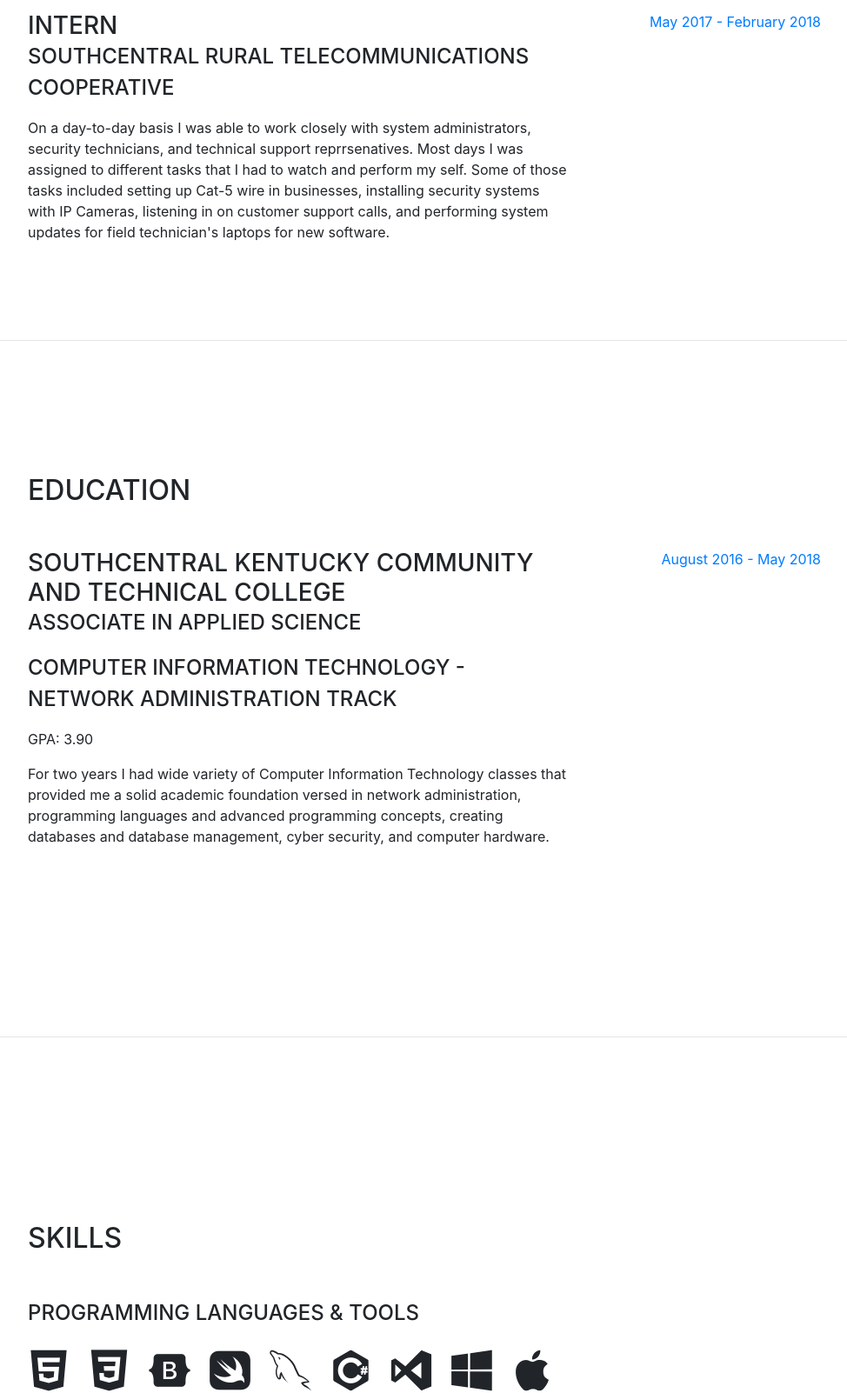
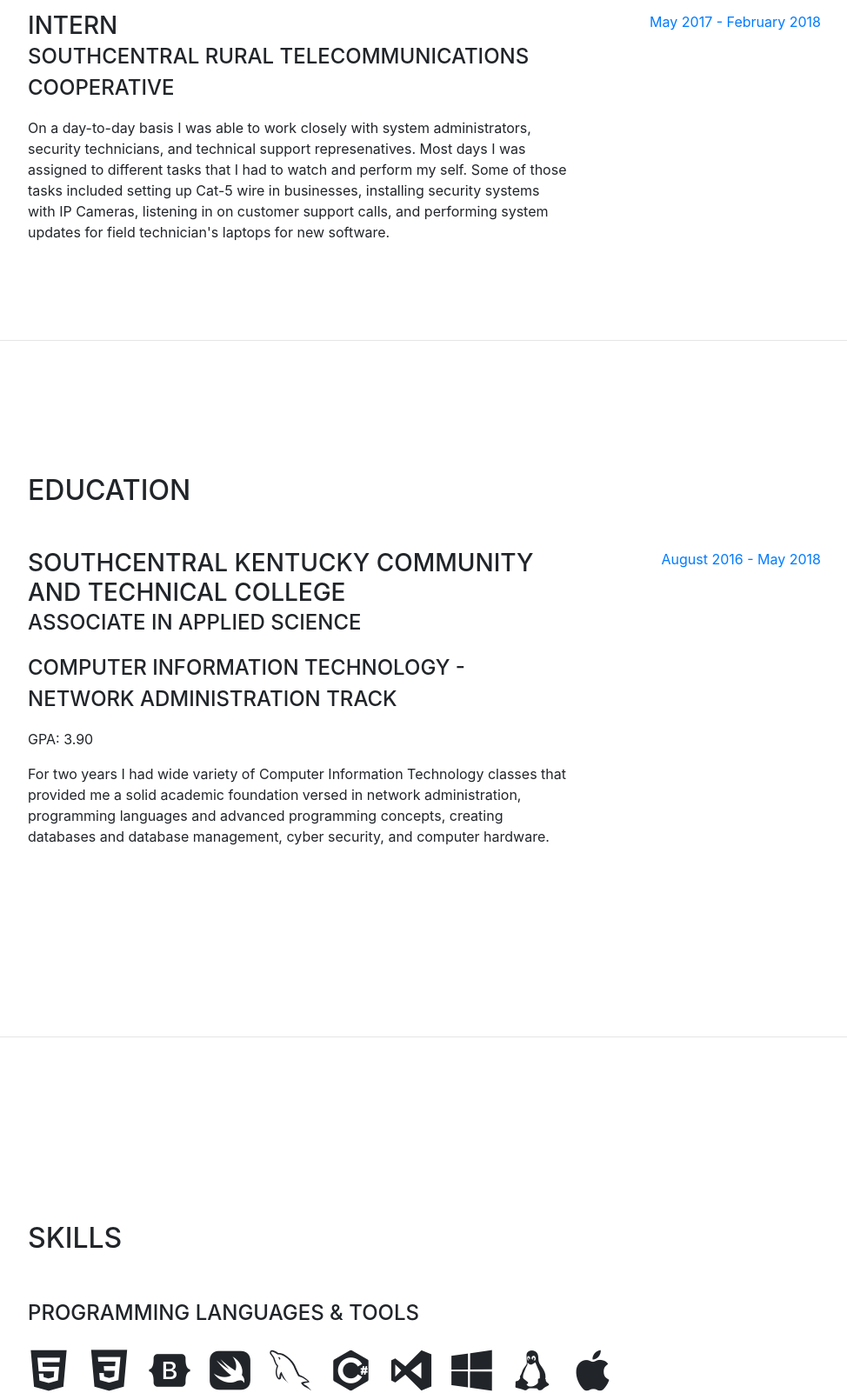
Before and after one commit to AlexD-Richardson/AlexD-Richardson.github.io, a website with bundled scripts: page index.html in a window 1280 px wide. Shown: the part 1240-2842 px from the top of the page at 87% size, without its empty margins (288-1262 px from the left). Built offline with nearby package versions, Linux system fonts and the light colour scheme; a web font is replaced by a local one.

Commit message:
Changed up paragraph under SCRTC

```diff
--- a/index.html
+++ b/index.html
@@ -108,7 +108,7 @@
             <div class="resume-content mr-auto">
               <h3 class="mb-0">Intern</h3>
               <div class="subheading mb-3">Southcentral Rural Telecommunications Cooperative</div>
-              <p>On a day-to-day basis I was able to work closely with system administrators, security technicians, and technical support reprrsenatives. Most days I was assigned to different tasks that I had to watch and perform my self. Some of those tasks included setting up Cat-5 wire in businesses, installing security systems with IP Cameras, listening in on customer support calls, and performing system updates for field technician's laptops for new software.</p>
+              <p>On a day-to-day basis I was able to work closely with system administrators, security technicians, and technical support represenatives. Most days I was assigned to different tasks that I had to watch and perform my self. Some of those tasks included setting up Cat-5 wire in businesses, installing security systems with IP Cameras, listening in on customer support calls, and performing system updates for field technician's laptops for new software.</p>
             </div>
             <div class="resume-date text-md-right">
               <span class="text-primary">May 2017 - February 2018</span>
@@ -172,6 +172,9 @@
             </li>
             <li class="list-inline-item">
                 <i class="devicon-windows8-original" data-toggle="tooltip" data-placement="top" title="Windows OS"></i>
+            </li>
+            <li class="list-inline-item">
+                <i class="devicon-linux-plain" data-toggle="tooltip" data-placement="top" title="Linux"></i>
             </li>
             <li class="list-inline-item">
                 <i class="devicon-apple-original" data-toggle="tooltip" data-placement="top" title="Mac OS"></i>
```
